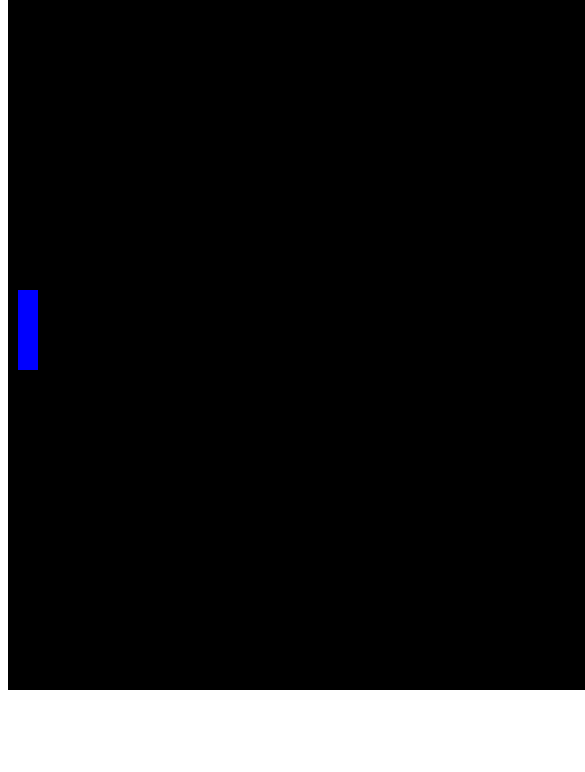
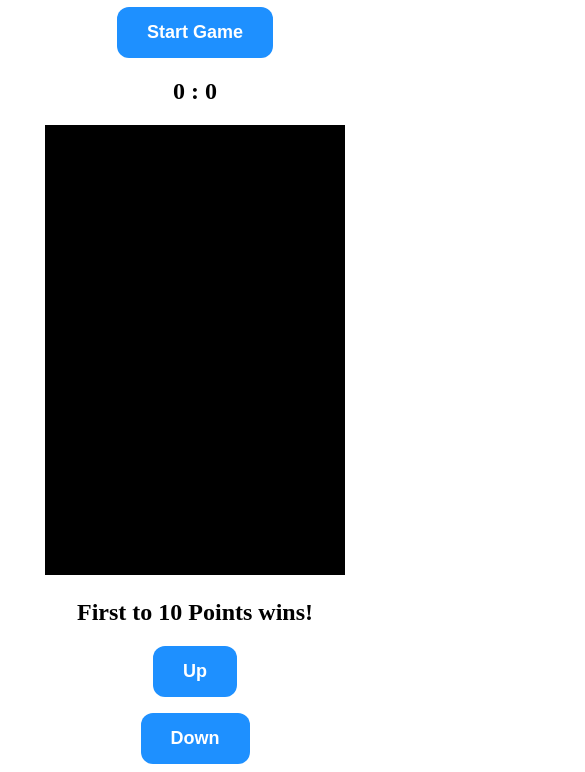
Before and after one commit to MarioGranados/pong, a plain HTML site: page index.html in a window 390 px wide. Shown: the part 118-890 px from the top of the page, 585 px wide, since content can reach past the window. Before the commit the page ends 844 px from the top, so only its background shows below. Drawn offline with Linux system fonts and the light colour scheme.

Commit message:
finished mobile

```diff
--- a/index.html
+++ b/index.html
@@ -1,11 +1,64 @@
 <!DOCTYPE html>
 <html lang="en">
-<head>
-    <meta charset="UTF-8">
-    <meta name="viewport" content="width=device-width, initial-scale=1.0">
+  <head>
+    <meta charset="UTF-8" />
+    <meta name="viewport" content="width=device-width, initial-scale=1.0" />
     <title>Document</title>
-</head>
-<body>
+    <style>
+      .d-flex {
+        display: flex;
+      }
+      .justify-center {
+        justify-content: center;
+        align-items: center;
+      }
+      .flex-direction-column {
+        flex-direction: column;
+      }
+      .margin-bottom-5 {
+        margin-bottom: 5vh;
+      }
+
+      button {
+        background-color: #1e90ff; /* Dodger Blue */
+        border: none;
+        color: white;
+        padding: 15px 30px;
+        text-align: center;
+        text-decoration: none;
+        display: inline-block;
+        font-size: 18px;
+        font-weight: bold;
+        border-radius: 12px;
+        cursor: pointer;
+        transition: background-color 0.3s, box-shadow 0.3s;
+      }
+
+      /* Button hover effect */
+      button:hover {
+        background-color: #1c86ee; /* Slightly darker blue */
+        box-shadow: 0 5px 10px rgba(0, 0, 0, 0.2); /* Add shadow on hover */
+      }
+      .margin-bottom {
+        margin-bottom: 2vh;;
+      }
+      h1,h2 {
+        text-align: center;
+      }
+    </style>
+  </head>
+  <body>
+    <main>
+      <div class="d-flex justify-center flex-direction-column">
+        <h1>Controls: W = Up, S = Down</h1>
+        <button id="startgame">Start Game</button>
+        <h2 id="scoreboard">0 : 0</h2>
+        <div id="gamebox" class="margin-top-5"></div>
+        <h2>First to 10 Points wins!</h2>
+        <button class="margin-bottom" id="btnUp">Up</button>
+        <button id="btnDown">Down</button>
+      </div>
+    </main>
     <script src="./main.js"></script>
-</body>
+  </body>
 </html>
--- a/main.js
+++ b/main.js
@@ -5,16 +5,33 @@
 //check collision
 
 //create player 1 which needs only vertical movment
+document.addEventListener("DOMContentLoaded", function () {
+  let scoreCounter = document.getElementById("scoreboard");
 
-let body = document.getElementsByTagName("body")[0];
+  let startButton = document.getElementById("startgame");
+
+  let body = document.getElementById("gamebox");
   let canvas = document.createElement("canvas");
 
+  // Dynamically adjust canvas size based on screen size
+  function resizeCanvas() {
+    let screenWidth = window.innerWidth;
+    let screenHeight = window.innerHeight;
+
+    if (screenWidth <= 600) {
+      // Mobile settings (adjust dimensions for smaller screens)
+      canvas.width = 300;
+      canvas.height = 450;
+    } else {
+      // Larger screens (you can set max values for desktop)
       canvas.width = 800;
-canvas.height = 800;
+      canvas.height = 600;
+    }
+  }
+
+  resizeCanvas();
   canvas.style.background = "black";
-
   const ctx = canvas.getContext("2d");
-
   body.appendChild(canvas);
 
   class paddle {
@@ -27,12 +44,11 @@ class paddle {
       this.color = color;
     }
     updatePosition() {
-
       if (keys.w && this.posY > 0) {
         this.posY = this.posY - this.speed;
       }
       if (keys.s && this.posY + this.height < canvas.height) {
-      this.posY = this.posY + this.speed
+        this.posY = this.posY + this.speed;
       }
       // Update position based on speed and gravity
       //negative is up // positive is down
@@ -41,13 +57,17 @@ class paddle {
       ctx.fillStyle = this.color;
       ctx.fillRect(this.posX, this.posY, this.width, this.height);
     }
-  enemyAI(ball){
-    if(ball.posY > this.posY) {
-      this.posY = this.posY + this.speed
+    enemyAI(ball) {
+      if (ball.posY > this.posY) {
+        this.posY = this.posY + this.speed;
       }
-    if(ball.posY < this.posY) {
+      if (ball.posY < this.posY) {
         this.posY = this.posY - this.speed;
       }
+    }
+    resetPlayers() {
+      playerOne.posY = canvas.height / 2 - playerOne.height / 2;
+      playerTwo.posY = canvas.height / 2 - playerTwo.height / 2;
     }
   }
 
@@ -66,7 +86,6 @@ class ball {
 
     // Update the position and draw the paddle
     updatePosition() {
-
       // Update the position based on speed and direction
       this.posY += this.gravity * this.speed * this.directionY;
       this.posX += this.gravity * this.speed * this.directionX;
@@ -99,49 +118,128 @@ class ball {
         const normalizedHitPosition = hitPosition / (paddle.height / 2); // Normalize to -1 to 1
         this.directionY = normalizedHitPosition;
       }
+    }
+    score(scoreBoard) {
+      if (this.posX < 0) {
+        scoreBoard.p1++;
+      }
+      if (this.posX > canvas.width) {
+        // console.log('enemy score');
+        scoreBoard.p2++;
+      }
+    }
+    resetPositions() {
+      // Reset ball to the center
+      square.posX = canvas.width / 2 - square.width / 2;
+      square.posY = canvas.height / 2 - square.height / 2;
 
+      // Reset ball direction
+      square.directionX = Math.random() > 0.5 ? 1 : -1; // Random direction after reset
+      square.directionY = Math.random() > 0.5 ? 1 : -1; // Random direction after reset
     }
   }
 
-let speed = 5.2;
-let enemySpeed = 5.1
+  let speed = 6;
+  let enemySpeed = 6;
+
 
   let playerOne = new paddle(20, 80, 10, 400, speed, "blue");
 
   let playerTwo = new paddle(20, 80, 750, 400, enemySpeed, "orange");
 
-let square = new ball(20, 20, 50, 50, 1, 6, "white");
+  let square = new ball(20, 20, 50, 50, 1, 6.1, "white");
+
+  if (window.innerWidth <= 600) {
+    // Mobile settings (adjust dimensions for smaller screens)
+    // canvas.width = 300;
+    // canvas.height = 450;
+    playerOne.posX = 0;
+    playerOne.posY = window.innerHeight / 2;
+    playerOne.width = 25;
+    playerOne.height = 55;
+
+    playerTwo.posX = 280;
+    playerTwo.posY = window.innerHeight / 2;
+    playerTwo.width = 25;
+    playerTwo.height = 55;
+
+    square.speed = 4;
+    square.gravity = .8
+    square.width = 15;
+    square.height = 15;
+
+  }
+
+  function resetPositions(square, playerOne, playerTwo) {
+    square.resetPositions();
+    playerOne.resetPlayers();
+    playerTwo.resetPlayers();
+  }
 
   let keys = {
     w: false,
-  s: false
-}
+    s: false,
+  };
+
+  let scoreBoard = {
+    p1: 0,
+    p2: 0,
+  };
+
+  let btnUp = document.getElementById('btnUp');
+  let btnDown = document.getElementById('btnDown');
+
+  btnUp.addEventListener('touchstart', (event) => {
+    keys.w = true;
+  })
+  btnUp.addEventListener('touchend', (event) => {
+    keys.w = false;
+  })
+
+  btnDown.addEventListener('touchstart', event => {
+    keys.s = true;
+  })
+
+  btnDown.addEventListener('touchend', event => {
+    keys.s = false;
+  })
+
+  btnUp.addEventListener('mousedown', (event) => {
+    keys.w = true; // Move paddle up
+  });
+
+  // When the down button is pressed
+  btnDown.addEventListener('mousedown', (event) => {
+    keys.s = true; // Move paddle down
+  });
+
+  // When the up button is released
+  btnUp.addEventListener('mouseup', (event) => {
+    keys.w = false; // Stop moving paddle up
+  });
+
+  // When the down button is released
+  btnDown.addEventListener('mouseup', (event) => {
+    keys.s = false; // Stop moving paddle down
+  });
 
 
-document.addEventListener('keydown', (event) => {
-  if (event.key == 'w') {
+  document.addEventListener("keydown", (event) => {
+    if (event.key == "w") {
       keys.w = true;
-    console.log(keys)
     }
-  if (event.key == 's') {
+    if (event.key == "s") {
       keys.s = true;
-    console.log(keys)
-
     }
-})
-document.addEventListener('keyup', (event) => {
-  if (event.key == 'w') {
-
+  });
+  document.addEventListener("keyup", (event) => {
+    if (event.key == "w") {
       keys.w = false;
-    console.log(keys)
-
     }
-  if (event.key == 's') {
+    if (event.key == "s") {
       keys.s = false;
-    console.log(keys)
-
     }
-})
+  });
 
   // Main game loop
   // needs to end when someone looses
@@ -158,10 +256,29 @@ function gameLoop() {
     playerTwo.enemyAI(square);
 
     square.updatePosition();
-  square.collision(playerOne)
-  square.collision(playerTwo)
+    square.collision(playerOne);
+    square.collision(playerTwo);
 
-  // Loop the game
-  requestAnimationFrame(gameLoop);
+    square.score(scoreBoard);
+
+    //check if ball has gone out of bounds
+    if (square.posX < 0 || square.posX > canvas.width) {
+      //display score
+      scoreCounter.innerHTML = `${scoreBoard.p1} : ${scoreBoard.p2} `;
+      resetPositions(square, playerOne, playerTwo); // Reset positions after a point
     }
+
+    // Check if the game should end
+    if (scoreBoard.p1 == 10 || scoreBoard.p2 == 10) {
+      cancelAnimationFrame(animationId); // Use the stored animation ID to stop the game
+      return; // Stop the game loop
+    }
+
+    // Loop the game and store the animation ID
+    animationId = requestAnimationFrame(gameLoop);
+  }
+
+  startButton.addEventListener("click", (e) => {
     gameLoop();
+  });
+});
```
Also changed, not shown: 1 other file. Lines whose indentation alone changed are shown as unchanged.
